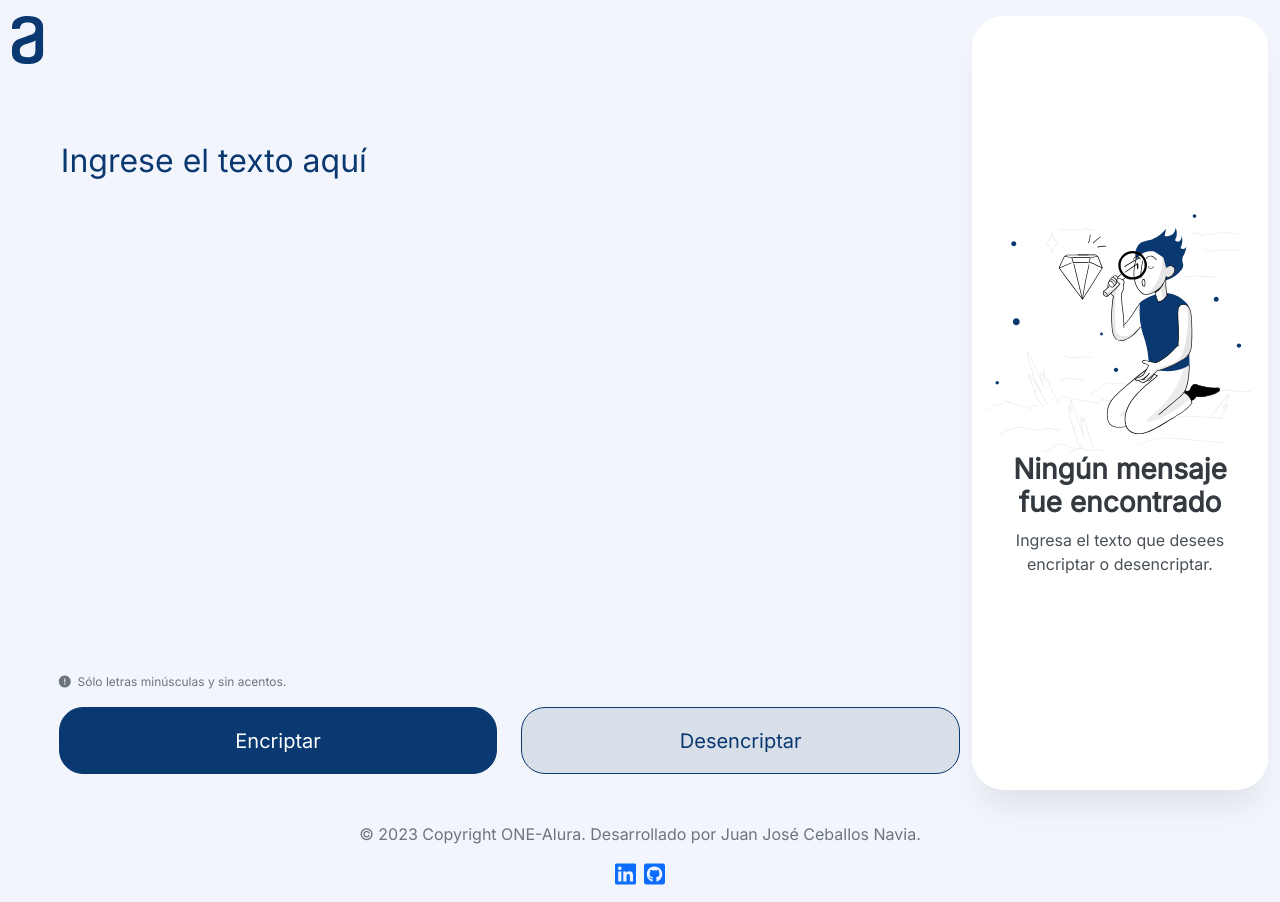
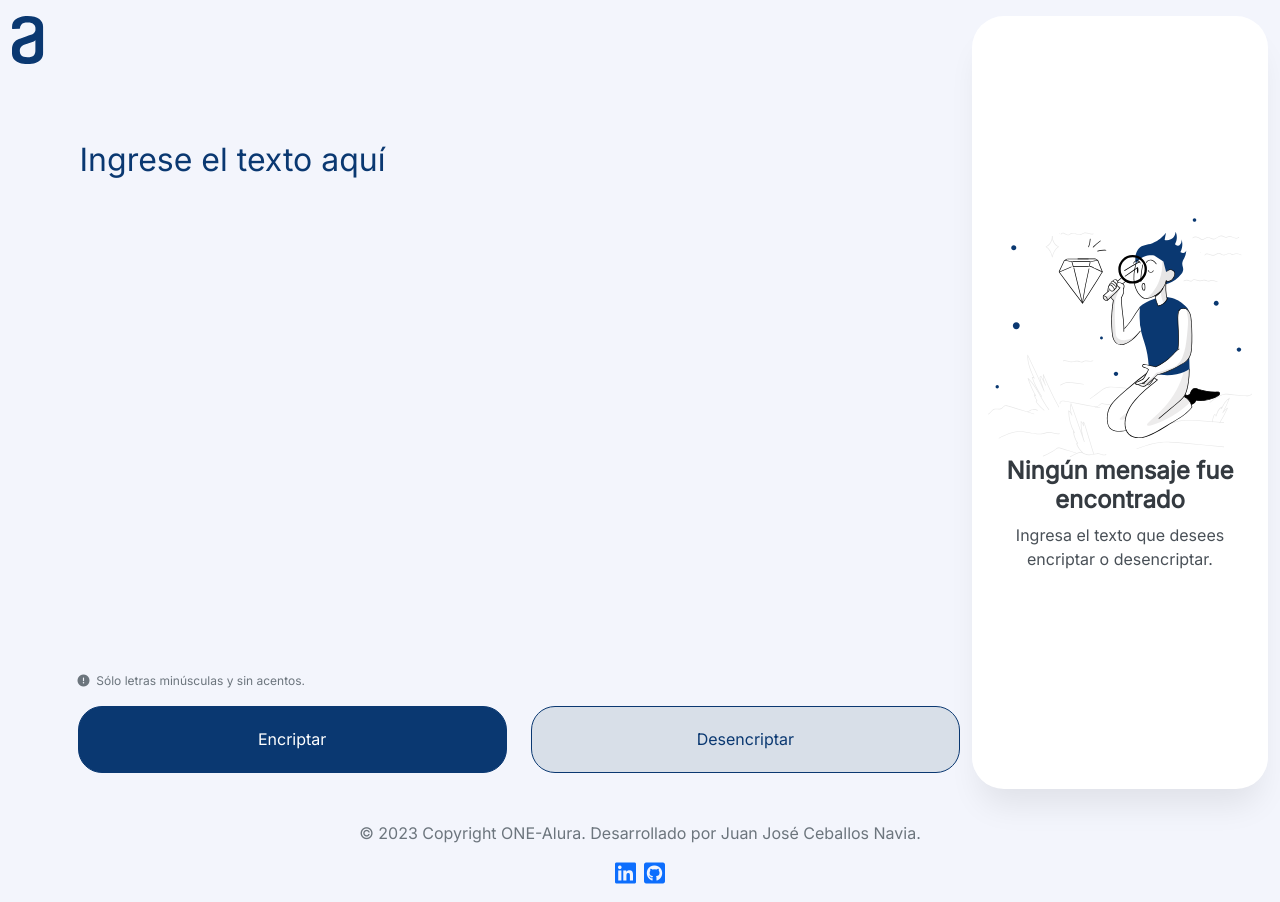
Before and after one commit to juanfix/01-one-encrypt-text, a React (Vite) app: page / in a window 1280 px wide. Built offline with nearby package versions, Linux system fonts and the light colour scheme.

Commit message:
font size fixed

```diff
--- a/src/encriptador/components/AreaTexto.jsx
+++ b/src/encriptador/components/AreaTexto.jsx
@@ -42,7 +42,7 @@ export const AreaTexto = ({ onEncriptarTexto, onDesencriptarTexto }) => {
         <div className="encriptar col-12 col-sm-12 col-md-6 col-lg-6 col-xl-6">
           <button
             type="button"
-            className="btn btn-primary btn-lg w-100 my-3"
+            className="btn btn-primary w-100 my-3"
             onClick={(e) => {
               setEncriptador({
                 texto: '',
@@ -57,7 +57,7 @@ export const AreaTexto = ({ onEncriptarTexto, onDesencriptarTexto }) => {
         <div className="desencriptar col-12 col-sm-12 col-md-6 col-lg-6 col-xl-6">
           <button
             type="button"
-            className="btn btn-light btn-lg w-100 my-3"
+            className="btn btn-light w-100 my-3"
             onClick={(e) => {
               setEncriptador({
                 texto: '',
--- a/src/encriptador/views/MensajeDesencriptado.css
+++ b/src/encriptador/views/MensajeDesencriptado.css
@@ -9,6 +9,12 @@
 
 .texto-desencriptado {
     flex: 0 1 auto;
+    width: 100%;
+    overflow: auto;
+}
+
+.texto-desencriptado p{
+    font-size: 24px;
 }
 
 .texto-copiado {
--- a/src/encriptador/views/MensajeDesencriptado.jsx
+++ b/src/encriptador/views/MensajeDesencriptado.jsx
@@ -20,7 +20,7 @@ export const MensajeDesencriptado = () => {
         <span className="text-muted">&nbsp; Texto copiado.</span>
       </div>
       <button
-        className="btn btn-light btn-lg btn-block w-100 my-3 mb-0"
+        className="btn btn-light w-100 my-3 mb-0"
         onClick={(e) => onCopiarTexto(e, textoResultado)}
       >
         Copiar
--- a/src/encriptador/views/MensajeEncriptado.css
+++ b/src/encriptador/views/MensajeEncriptado.css
@@ -22,3 +22,7 @@
     color: var(--text-resultado);
     font-weight: 700;
 }
+
+.mensaje-encriptado h3 {
+    font-size: 24px;
+}
--- a/src/index.css
+++ b/src/index.css
@@ -5,7 +5,7 @@
   --text-muted: #495057;
   --btn-desencriptar-bg: #D8DFE8;
 
-  --margin-left-value: 5%;
+  --margin-left-value: 7%;
 }
 
 body {
```
